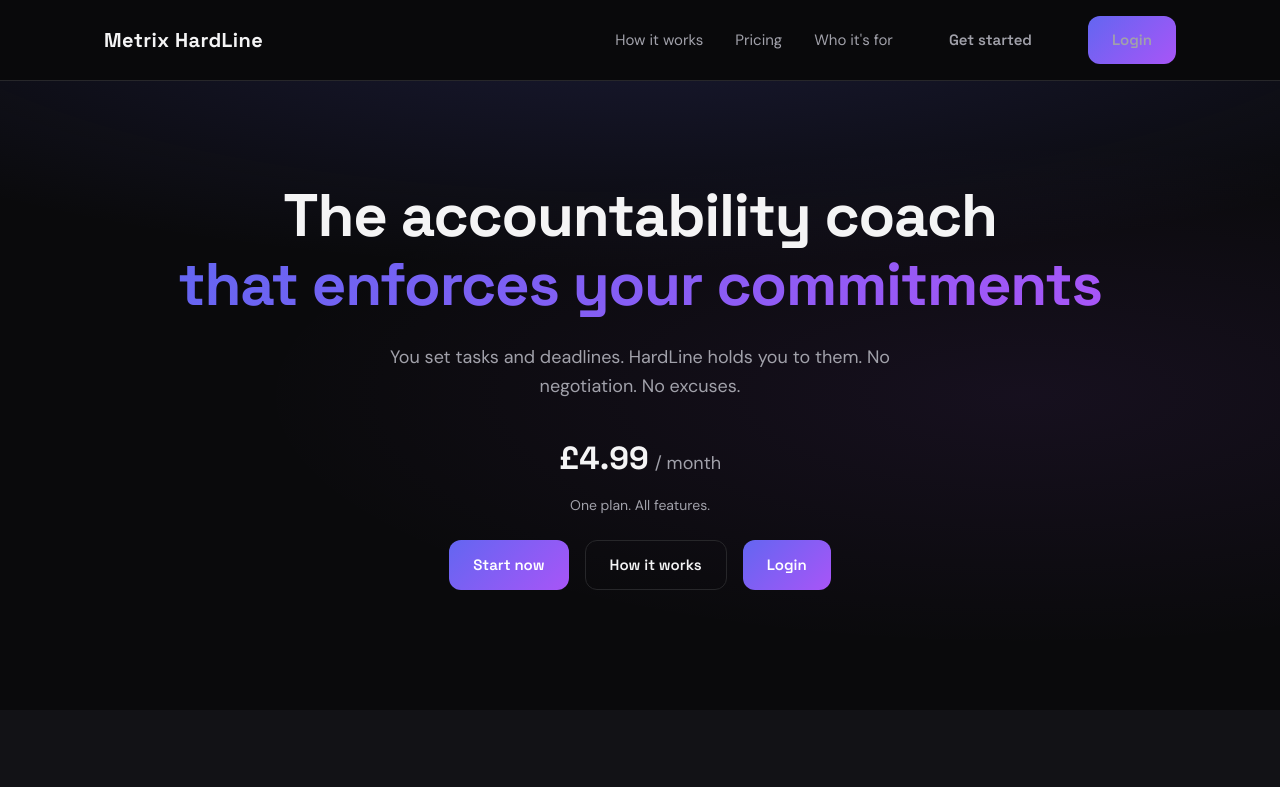
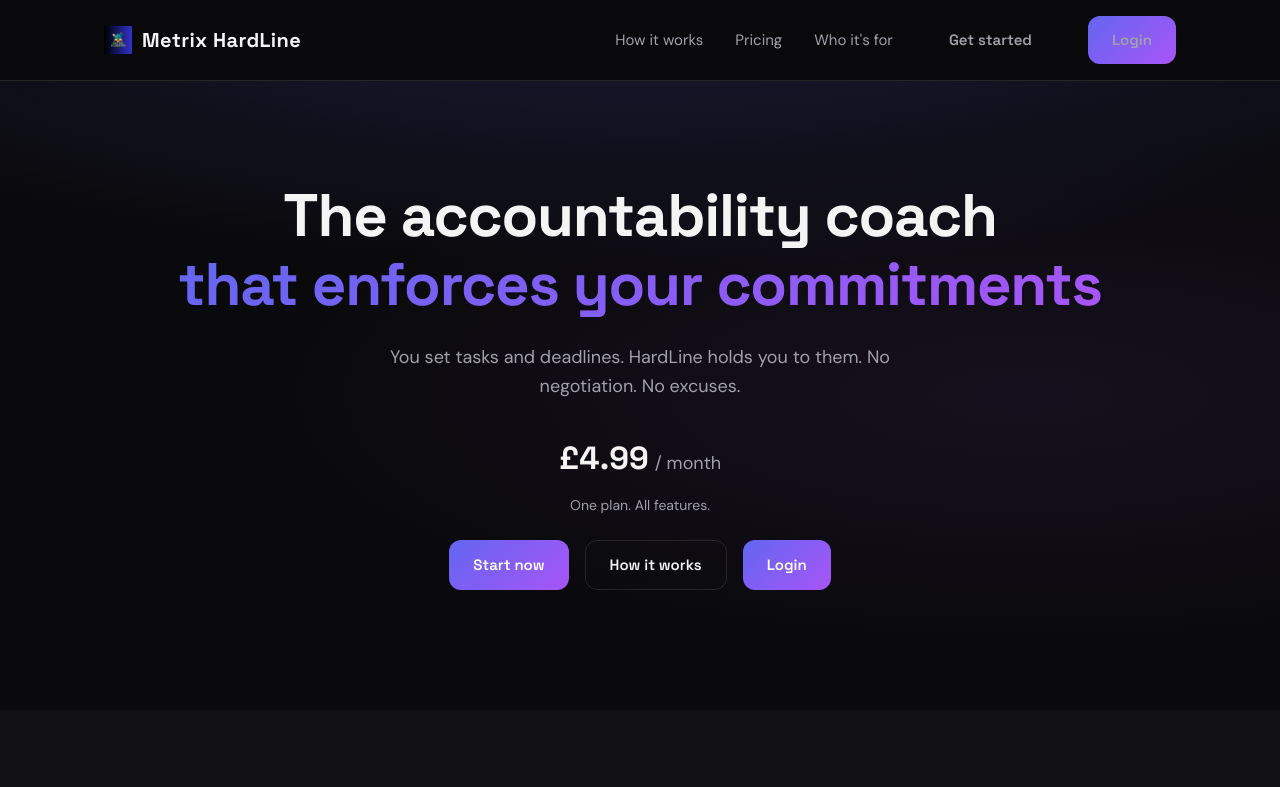
Before and after one commit to HendrickslinUX/Metrix, a website: page index.html in a window 1280 px wide. Shown: the top 787 px of the page. Drawn offline with Linux system fonts and the light colour scheme.

Commit message:
Update index.html

```diff
--- a/index.html
+++ b/index.html
@@ -10,12 +10,36 @@
   <link rel="stylesheet" href="styles.css" />
   <link rel="manifest" href="/manifest.json">
   <meta name="theme-color" content="#0b0b0b">
+
+  <!-- ✅ NEW: tiny logo styling (does not affect layout elsewhere) -->
+  <style>
+    .site-header .logo,
+    .site-footer .logo{
+      display:flex;
+      align-items:center;
+      gap:10px;
+      text-decoration:none;
+    }
+    .logo-mark{
+      height:28px;
+      width:auto;
+      display:block;
+    }
+    @media (max-width: 480px){
+      .logo-mark{ height:24px; }
+    }
+  </style>
 </head>
 <body>
   <!-- Header -->
   <header class="site-header">
     <div class="header-inner">
-      <a href="/" class="logo">Metrix HardLine</a>
+      <!-- ✅ UPDATED: logo now includes image -->
+      <a href="/" class="logo">
+        <img src="/icons/Metrix.png" alt="Metrix HardLine" class="logo-mark" />
+        <span>Metrix HardLine</span>
+      </a>
+
       <nav class="nav">
         <a href="#how-it-works">How it works</a>
         <a href="#pricing">Pricing</a>
@@ -182,7 +206,12 @@
   <!-- Footer -->
   <footer class="site-footer">
     <div class="container footer-inner">
-      <a href="/" class="logo">Metrix HardLine</a>
+      <!-- ✅ UPDATED: logo now includes image -->
+      <a href="/" class="logo">
+        <img src="/icons/Metrix.png" alt="Metrix HardLine" class="logo-mark" />
+        <span>Metrix HardLine</span>
+      </a>
+
       <div class="footer-links">
         <a href="#how-it-works">How it works</a>
         <a href="#pricing">Pricing</a>
```
